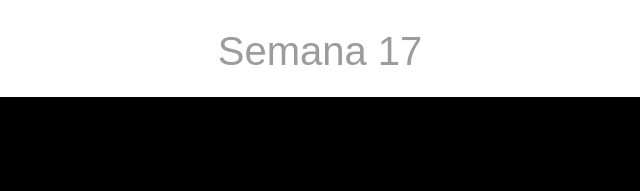
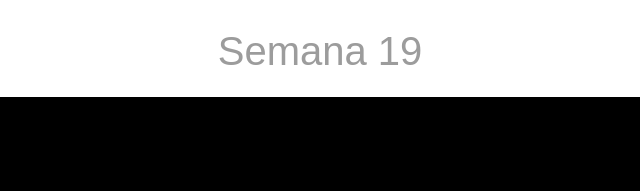
Before and after one commit to beztao01/clock, a plain HTML site: page index.html in a window 1280 px wide. Shown: the part 203-394 px from the top of the page, 320-960 px from the left. Drawn offline with nearby package versions, Linux system fonts and the light colour scheme.

Commit message:
semana 19

```diff
--- a/index.html
+++ b/index.html
@@ -19,7 +19,7 @@
             -->
 
         </div>
-        <p>Semana 17</p>
+        <p>Semana 19</p>
     <div id="watch"></div>
     <script src="./JS/script.js"></script>
 </body>
```
